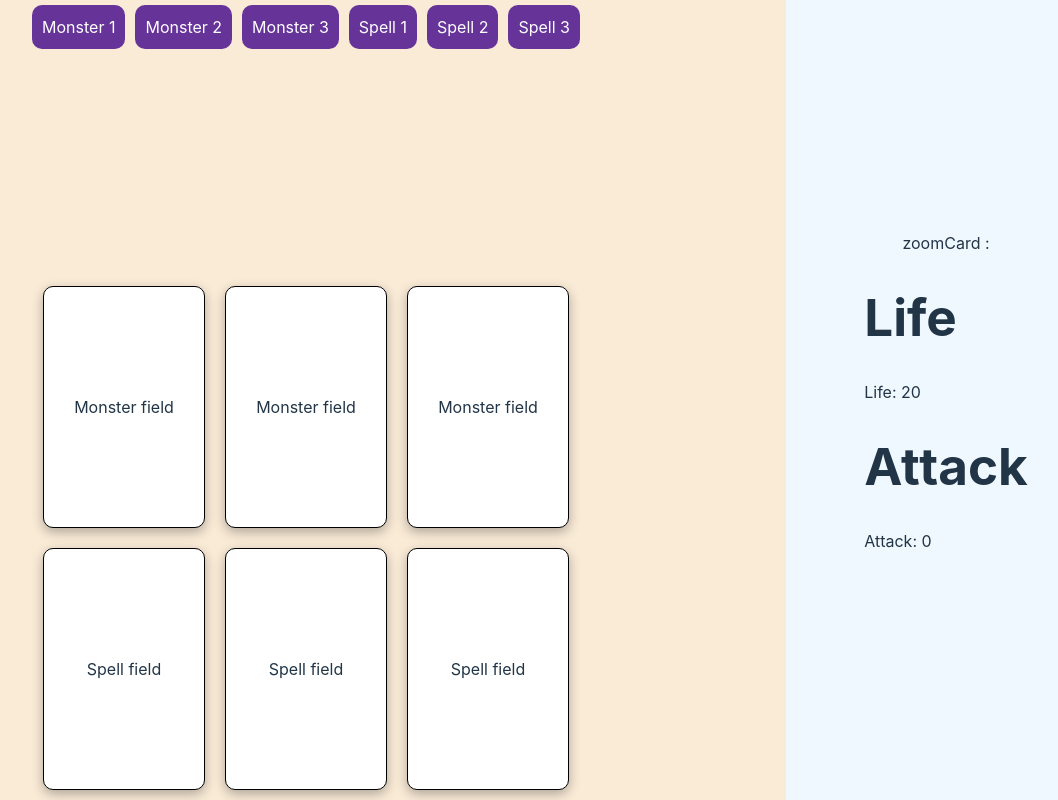
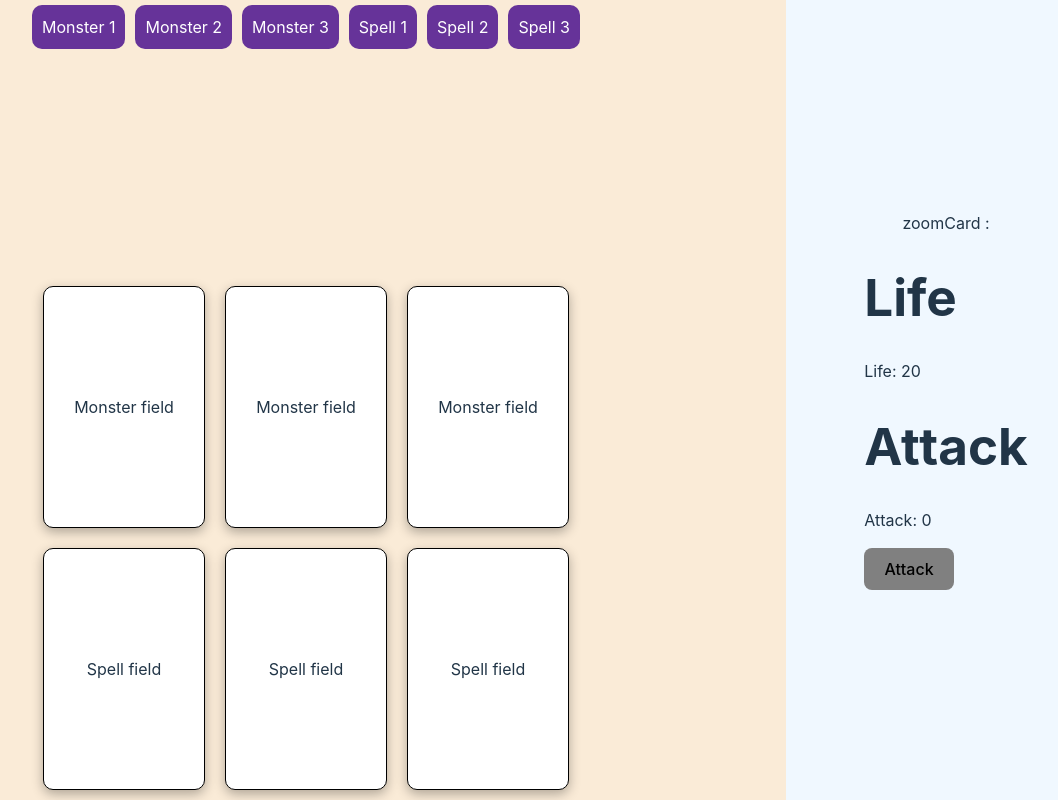
Before and after one commit to SABALBALJaoudat/CardGame, a React (Vite) app in the folder cardGame_frontend/: page / in a window 1280 px wide. Shown: the whole page, without its empty margins (174-1232 px from the left). Built offline with nearby package versions, Linux system fonts and the light colour scheme.

Commit message:
Ajout bouton attaque + gestion point de vie

```diff
--- a/cardGame_frontend/src/Score.tsx
+++ b/cardGame_frontend/src/Score.tsx
@@ -1,11 +1,15 @@
-import React from 'react'
+import React, { useState } from 'react'
 
 interface ScoreProps {
     attack: number;
   }
 
 export default function Score({ attack }: ScoreProps) {
-    const lifePoint = 20;
+    const [lifePoint, setLifePoint] = useState(20);
+
+    const calculFight = () => {
+      setLifePoint(lifePoint - attack);
+    }
 
   return (
     <div>
@@ -13,6 +17,7 @@ export default function Score({ attack }: ScoreProps) {
         <p>Life: {lifePoint}</p>
         <h1>Attack</h1>
         <p>Attack: {attack}</p>
+        <button onClick={calculFight} style={{ background: 'grey' }}>Attack</button>
     </div>
   )
 }
```
